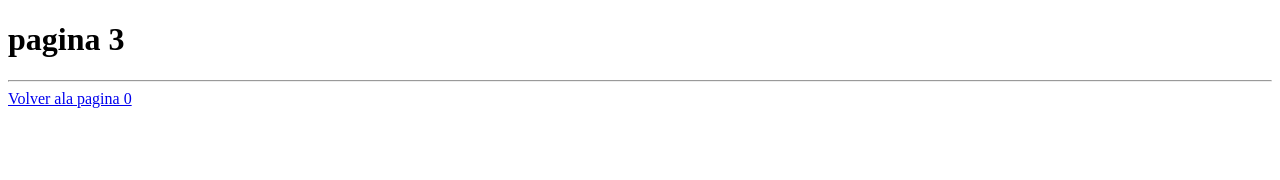
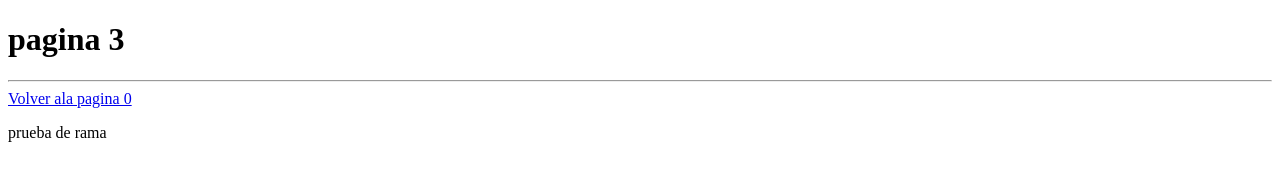
Before and after one commit to IvanST123/tarea1, a plain HTML site: page pagina3.html in a window 1280 px wide. Drawn offline with Linux system fonts and the light colour scheme.

Commit message:
prueba de rama en pagina 3

```diff
--- a/pagina3.html
+++ b/pagina3.html
@@ -10,5 +10,6 @@
     <h1>pagina 3</h1>
     <hr>
     <a href="index.html">Volver ala pagina 0</a>
+    <p>prueba de rama</p>
 </body>
 </html>
```
